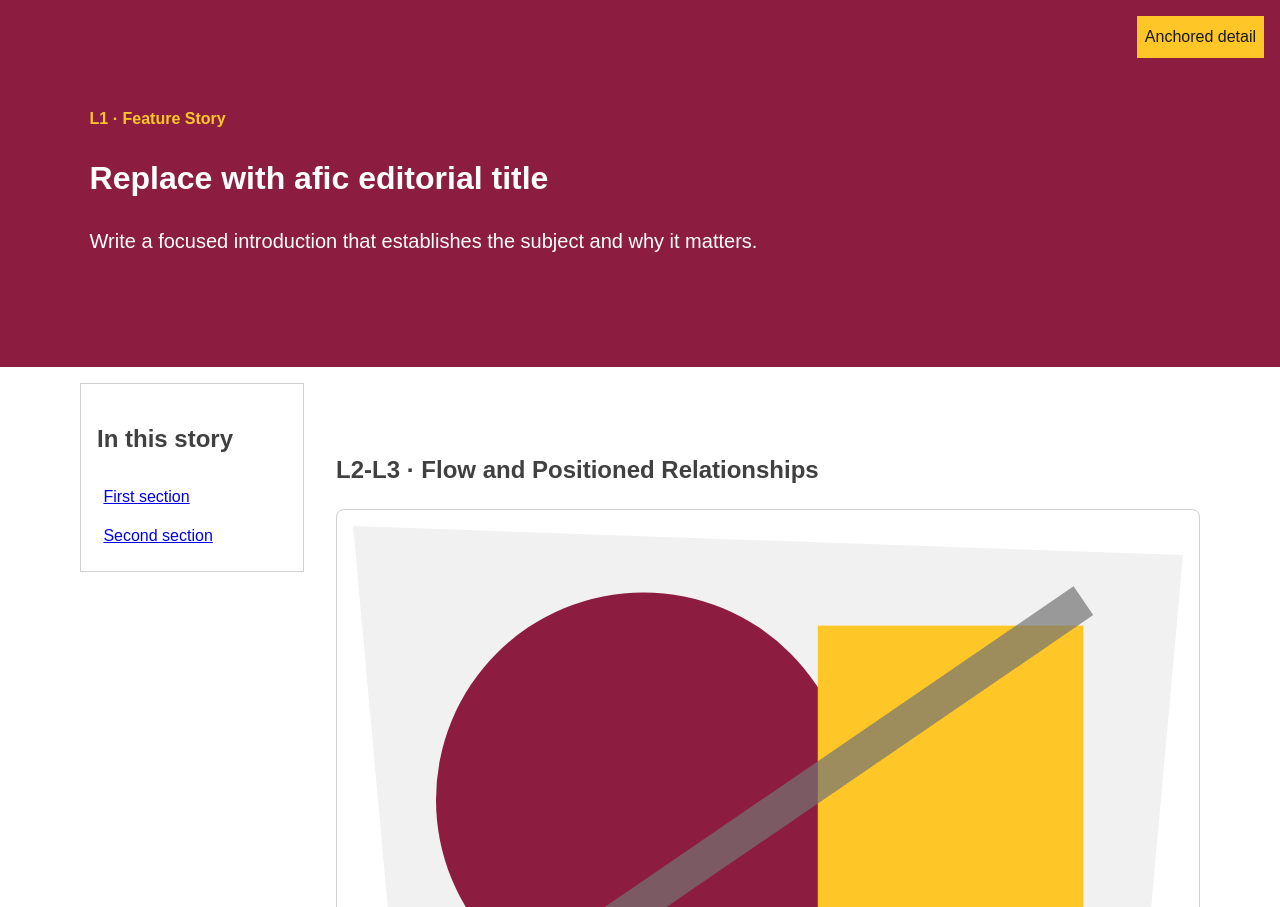
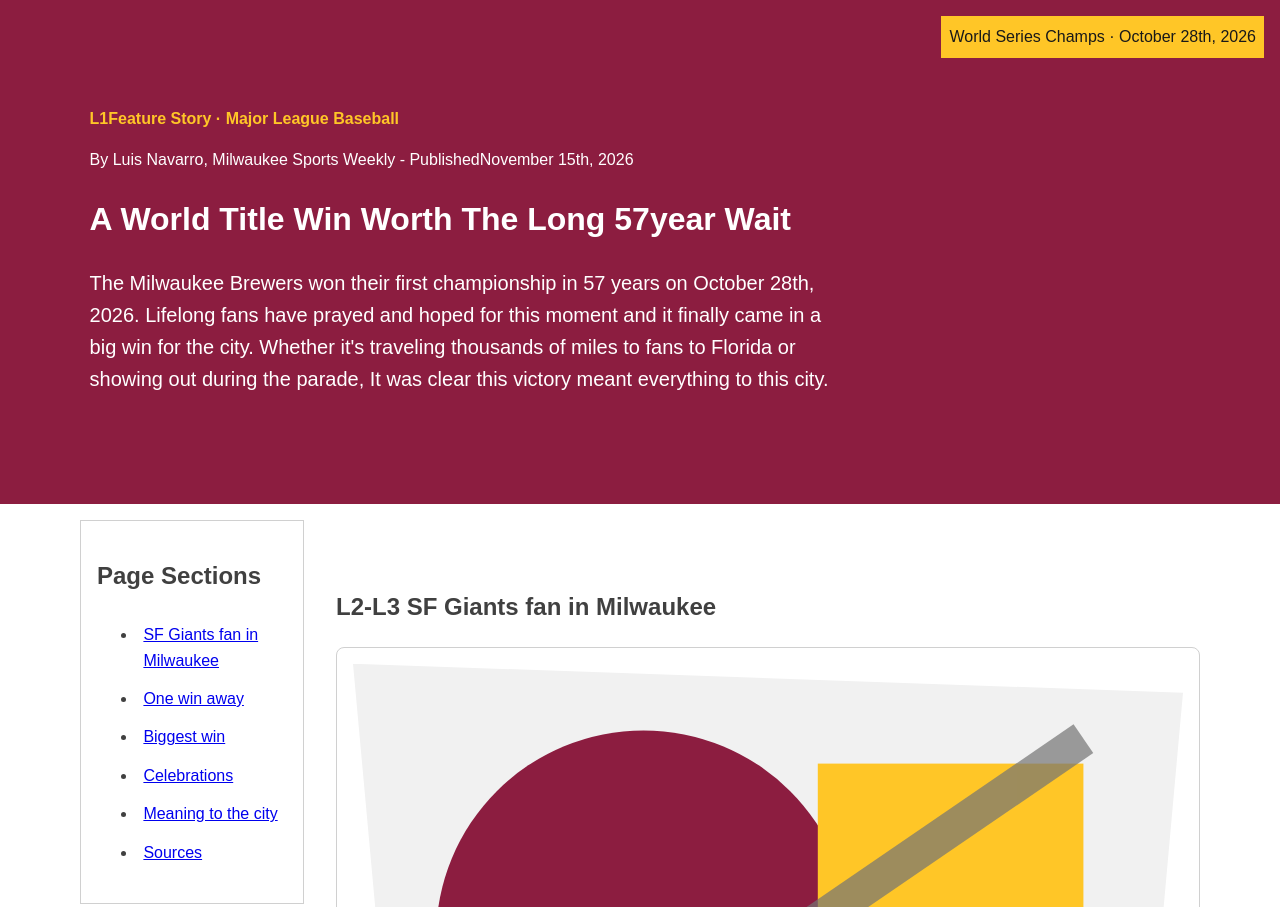
Before and after one commit to Lnavarro122/4-Deliverable, a plain HTML site: page 4: Deliverable Starter/index.html in a window 1280 px wide. Shown: the top 907 px of the page. Drawn offline with Linux system fonts and the light colour scheme.

Commit message:
Index updated
Intro added, headlines, and editorial styles in the headline.

```diff
--- a/4: Deliverable Starter/index.html
+++ b/4: Deliverable Starter/index.html
@@ -8,20 +8,44 @@
     </head>
     <body>
         <header class="feature-header">
-            <p class="eyebrow">L1 · Feature Story</p>
-            <h1>Replace with afic editorial title</h1>
-            <p class="lede">Write a focused introduction that establishes the subject and why it matters.</p>
-            <span class="issue-badge">Anchored detail</span>
+            <p class="eyebrow">
+               <span class="l-label">L1</span>Feature Story · Major League Baseball</p>
+               <p class="byline"> By Luis Navarro, Milwaukee Sports Weekly - PublishedNovember 15th, 2026</p>
+
+                <h1>A World Title Win Worth The Long 57year Wait</h1>
+            <p class="lede">The Milwaukee Brewers won their first championship in 57 years on October 28th, 2026. Lifelong fans have prayed and hoped for this moment and it finally came in a big win for the city. Whether it's traveling thousands of miles to fans to Florida or showing out during the parade, It was clear this victory meant everything to this city.</p>
+            <span class="issue-badge">World Series Champs · October 28th, 2026</span>
         </header>
-        <main>
-            <aside class="story-guide">
-                <h2>In this story</h2>
-                <a href="#section-one">First section</a>
-                <a href="#section-two">Second section</a>
+        <main id="main">
+            <aside class="story-guide" aria-labelledby="guide-heading">
+                <h2 id="guide-heading">Page Sections</h2>
+                <nav aria-labelledby="guide-heading">
+                    <ul>
+                        <li>
+                <a href="new-here">SF Giants fan in Milwaukee</a>
+                </li>
+                <li>
+                <a href="#one-win-away">One win away</a>
+                </li>
+                <li>
+                <a href="#big-win">Biggest win</a>
+                </li>
+                <li>
+                <a href="#celebrations">Celebrations</a>
+                </li>
+                <li>
+                <a href="#city-meaning">Meaning to the city</a>
+                    </li>
+                    <li>
+                        <a href="#sources">Sources</a>
+                    </li>
+                    </ul>
+                </nav>
             </aside>
-            <article>
-                <section id="section-one">
-                    <h2>L2-L3 · Flow and Positioned Relationships</h2>
+            <article class="story" id="story">
+                <section id="new-here">
+                    <h2><span class="l-label">L2-L3</span>
+                    SF Giants fan in Milwaukee</h2>
                     <figure class="feature-figure">
                         <img src="feature.svg" alt="Replace with a contextual alternative" width="1000" height="700">
                         <figcaption>Replace with caption, credit, and source.</figcaption>
@@ -30,7 +54,7 @@
                     <blockquote class="pull-quote">Replace with a short, properly attributed pull quotation.</blockquote>
                     <p>Add enough content to demonstrate responsive flow, controlled overlap, and content growth.</p>
                 </section>
-                <section id="section-two">
+                <section id="one-win-away">
                     <h2>L4-L5 · Layers, Shapes, and Fallback</h2>
                     <img class="shape-portrait" src="portrait.svg" alt="Replace with a contextual alternative" width="600" height="600">
                     <p>Use this area to demonstrate editorial wrapping with a progressively enhanced shape. Keep essential text outside the clipped or floated media.</p>
```
Also changed, not shown: 1 other file.
